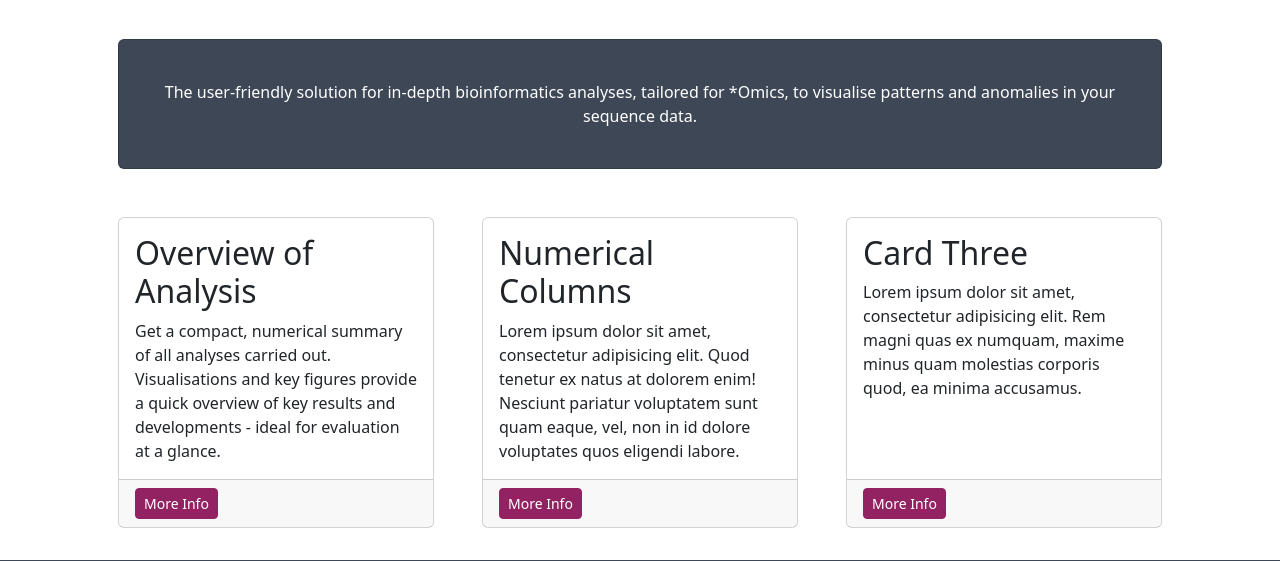
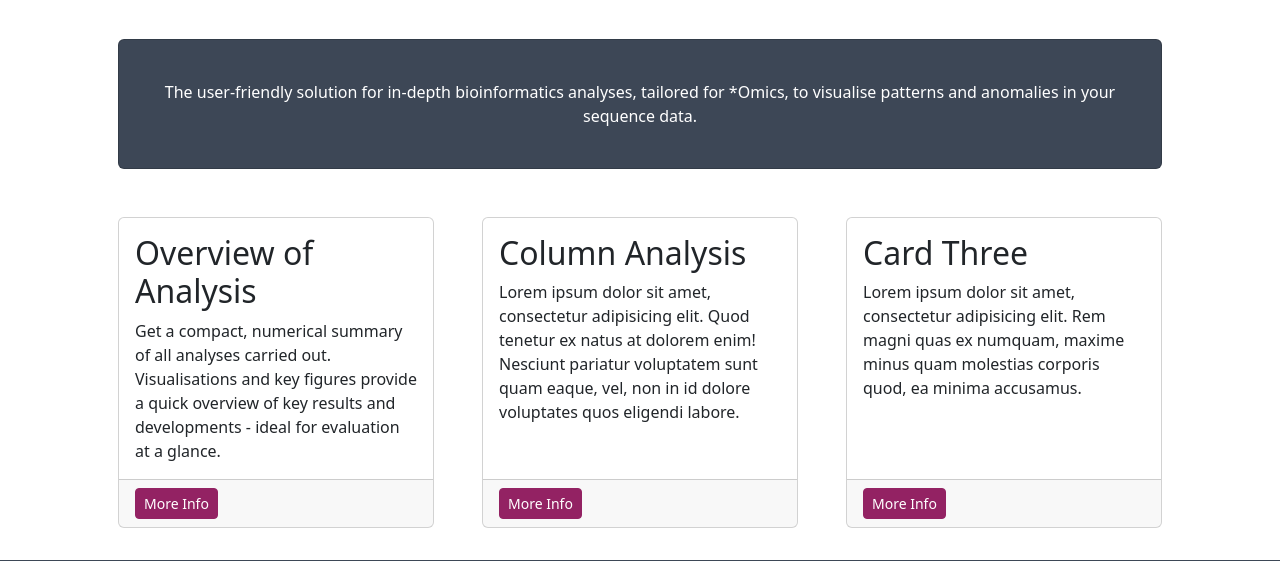
Before and after one commit to hansen-maria/BioProfileKit, a Python web app: template src/templates/LandingPage.jinja in a window 1280 px wide. Shown: the part 631-1192 px from the top of the page. Run offline with Jinja, Linux system fonts and the light colour scheme; the template is opened without the code that fills it, so the values that code supplies are empty; grey boxes labelled with a size stand in for pictures from a placeholder-image service; some libraries are stand-ins or nearby versions.

Commit message:
chore: Changed Name

```diff
--- a/src/templates/LandingPage.jinja
+++ b/src/templates/LandingPage.jinja
@@ -65,7 +65,7 @@
                 <div class="col-md-4 mb-5">
                     <div class="card h-100">
                         <div class="card-body">
-                            <h2 class="card-title">Numerical Columns</h2>
+                            <h2 class="card-title">Column Analysis</h2>
                             <p class="card-text">Lorem ipsum dolor sit amet, consectetur adipisicing elit. Quod tenetur ex natus at dolorem enim! Nesciunt pariatur voluptatem sunt quam eaque, vel, non in id dolore voluptates quos eligendi labore.</p>
                         </div>
                         <div class="card-footer"><a class="btn btn-cb-primary btn-sm" href=columns.html>More Info</a></div>
```
